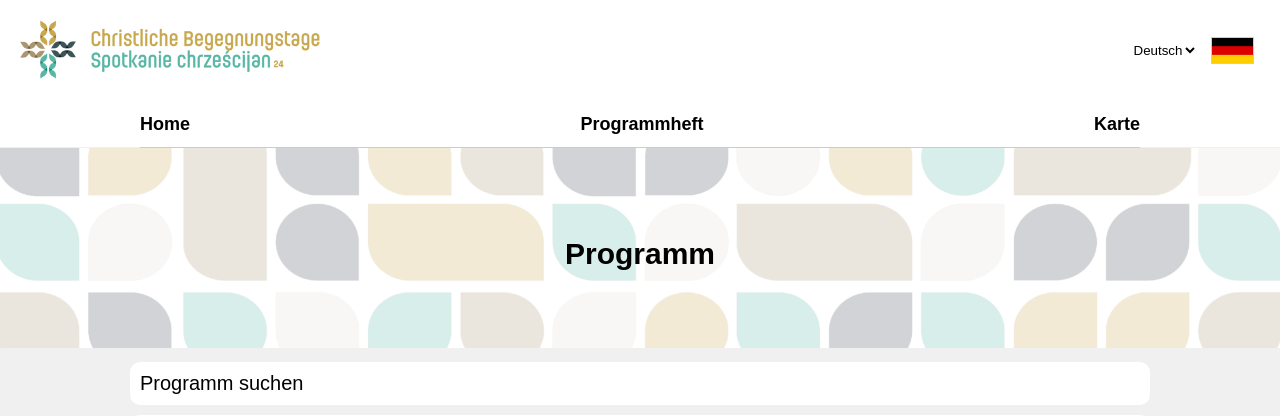
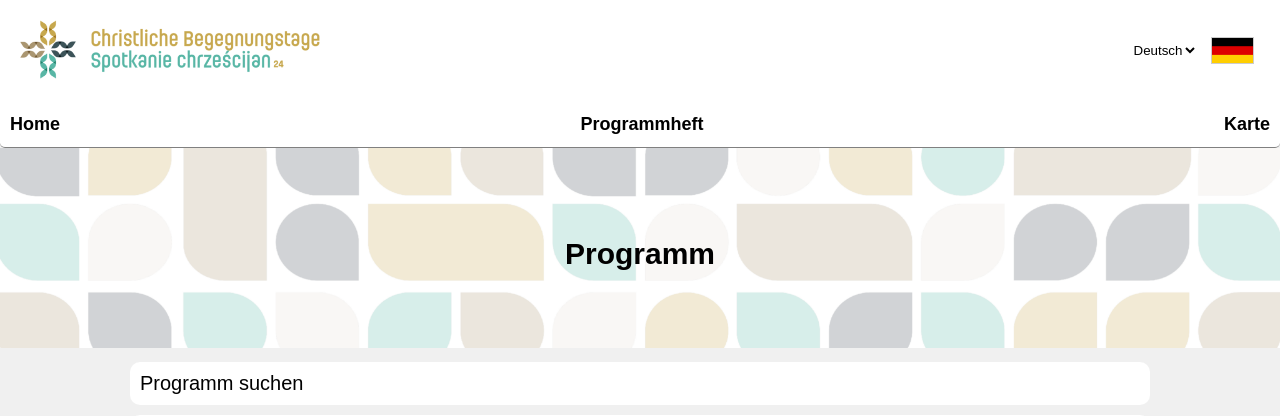
Before and after one commit to PirminHndlg/CBT2024, a Flask app: page / in a window 1280 px wide. Shown: the top 416 px of the page. Run offline with Flask 3, Linux system fonts and the light colour scheme.

Commit message:
added nav sticky to top

```diff
--- a/static/css/style.css
+++ b/static/css/style.css
@@ -277,6 +277,20 @@ select {
 }
 
 @keyframes spin {
-    0% { transform: rotate(0deg); }
-    100% { transform: rotate(360deg); }
+    0% {
+        transform: rotate(0deg);
+    }
+    100% {
+        transform: rotate(360deg);
+    }
 }
+
+.navbar {
+    background-color: white;
+    border-radius: 0 0 5px 5px;
+    border-bottom: 1px solid gray;
+    position: -webkit-sticky; /* For Safari */
+    position: sticky;
+    top: 0;
+    z-index: 1000; /* Ensures it stays above other content */
+}
--- a/templates/base.html
+++ b/templates/base.html
@@ -36,17 +36,16 @@
             <img id="lang" class="lang" src="/static/img/{{ lang or 'de' }}.png">
         </div>
     </div>
+</div>
 
-    <nav class="container container-inline" style="gap: 5px">
+<nav class="container-inline navbar">
     <a class="a-link" href="{{ url_for('index', lang=lang) }}"><h3>Home</h3></a>
     {#        <a class="a-link" href="{{ url_for('programm', lang=lang) }}"><h3>{{ "program"|translate(lang or 'de') }}</h3></a>#}
     <a class="a-link" href="https://christlichebegegnungstage.de/programm/" target="_blank">
         <h3>{{ "program_file"|translate(lang or 'de') }}</h3></a>
     <a class="a-link" href="{{ url_for('map', lang=lang) }}"><h3>{{ "map"|translate(lang or 'de') }}</h3></a>
 </nav>
-</div>
 
-<hr>
 
 {% block content %}
 {% endblock %}
```
Lines whose indentation alone changed are shown as unchanged.
